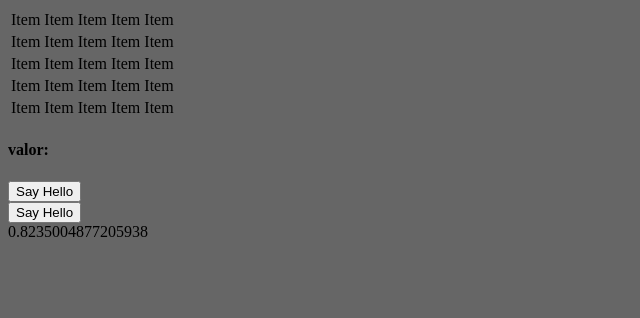
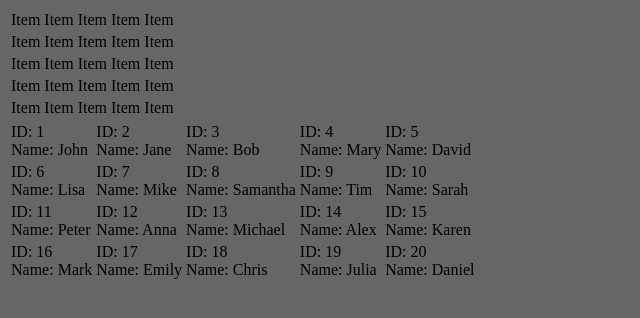
Before and after one commit to leandrorsampaio/challenge-bingo-react, a React (Create React App) app: page / in a window 1280 px wide. Shown: the top 318 px of the page, without its empty margins (0-640 px from the left). Built offline with nearby package versions, Linux system fonts and the light colour scheme.

Commit message:
working table

```diff
--- /dev/null
+++ b/src/TESTE/TableGenerator.jsx
@@ -0,0 +1,63 @@
+import React from 'react';
+
+const Data = [
+  { id: 1, name: 'John' },
+  { id: 2, name: 'Jane' },
+  { id: 3, name: 'Bob' },
+  { id: 4, name: 'Mary' },
+  { id: 5, name: 'David' },
+  { id: 6, name: 'Lisa' },
+  { id: 7, name: 'Mike' },
+  { id: 8, name: 'Samantha' },
+  { id: 9, name: 'Tim' },
+  { id: 10, name: 'Sarah' },
+  { id: 11, name: 'Peter' },
+  { id: 12, name: 'Anna' },
+  { id: 13, name: 'Michael' },
+  { id: 14, name: 'Alex' },
+  { id: 15, name: 'Karen' },
+  { id: 16, name: 'Mark' },
+  { id: 17, name: 'Emily' },
+  { id: 18, name: 'Chris' },
+  { id: 19, name: 'Julia' },
+  { id: 20, name: 'Daniel' },
+];
+
+const Table = ({ data }) => {
+  return (
+    <table>
+      <tbody>
+
+        {/*
+            creates a new array with 4 empty elements (i.e., [undefined, undefined, undefined, undefined]).
+            The spread operator ... is used to convert the array-like object returned by Array(4) into an actual array.
+        */}
+        {[...Array(4)].map((_, i) => (
+
+          <tr key={i}>
+            {[...Array(5)].map((_, j) => {
+              const index = i * 5 + j;
+              const item = data[index];
+              return (
+                <td key={j}>
+                  {item && (
+                    <>
+                      <div>ID: {item.id}</div>
+                      <div>Name: {item.name}</div>
+                    </>
+                  )}
+                </td>
+              );
+            })}
+          </tr>
+        ))}
+      </tbody>
+    </table>
+  );
+};
+
+const TableGenerator = () => {
+  return <Table data={Data} />;
+};
+
+export default TableGenerator;
--- a/src/index.js
+++ b/src/index.js
@@ -2,12 +2,12 @@ import React from 'react';
 import ReactDOM from 'react-dom/client';
 import './index.css';
 import App from './App';
-import Super from './TESTE/Super';
+import TableGenerator from './TESTE/TableGenerator';
 
 const root = ReactDOM.createRoot(document.getElementById('root'));
 root.render(
   <React.StrictMode>
     <App />
-    <Super />
+    <TableGenerator />
   </React.StrictMode>
 );
```
